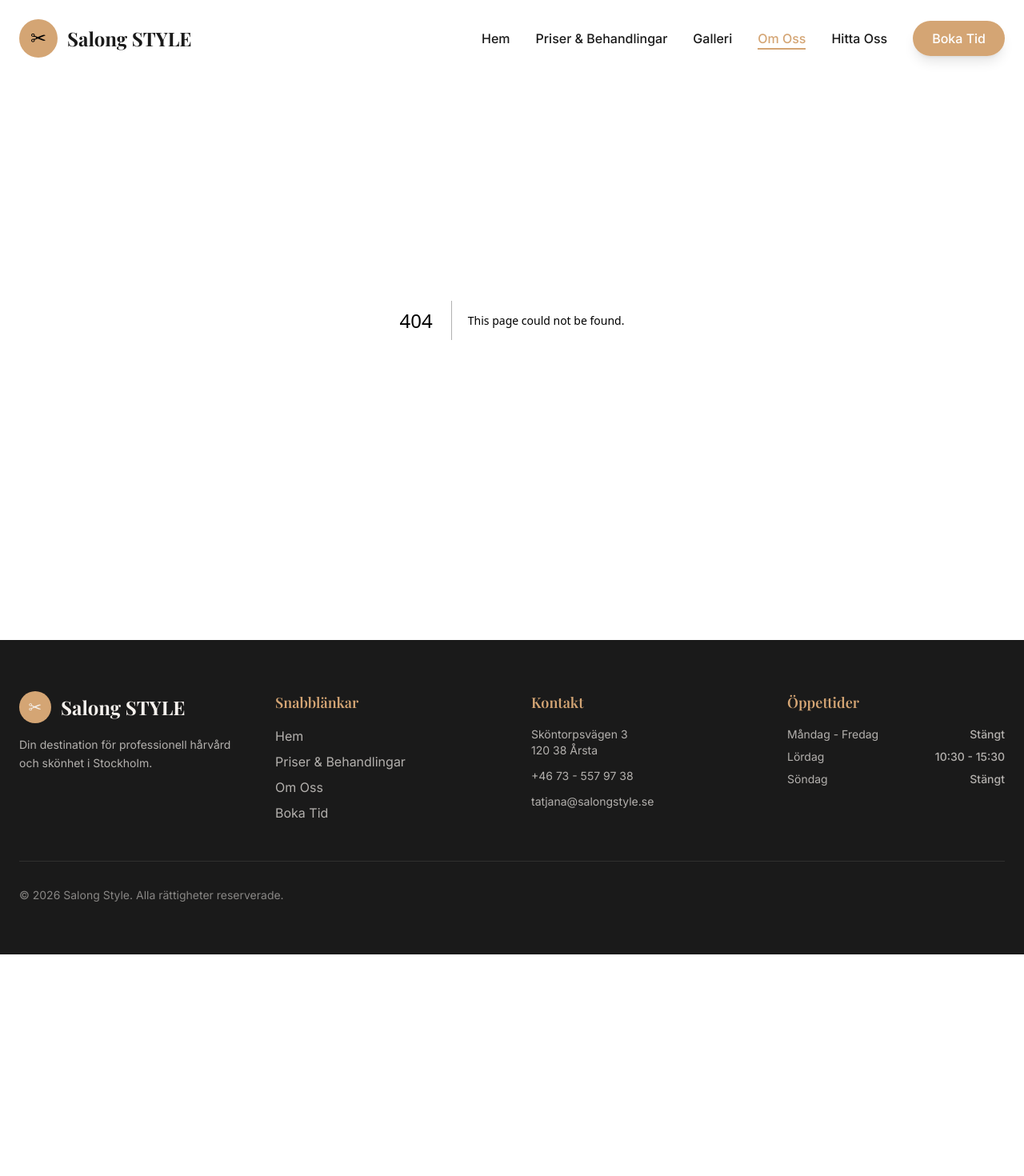
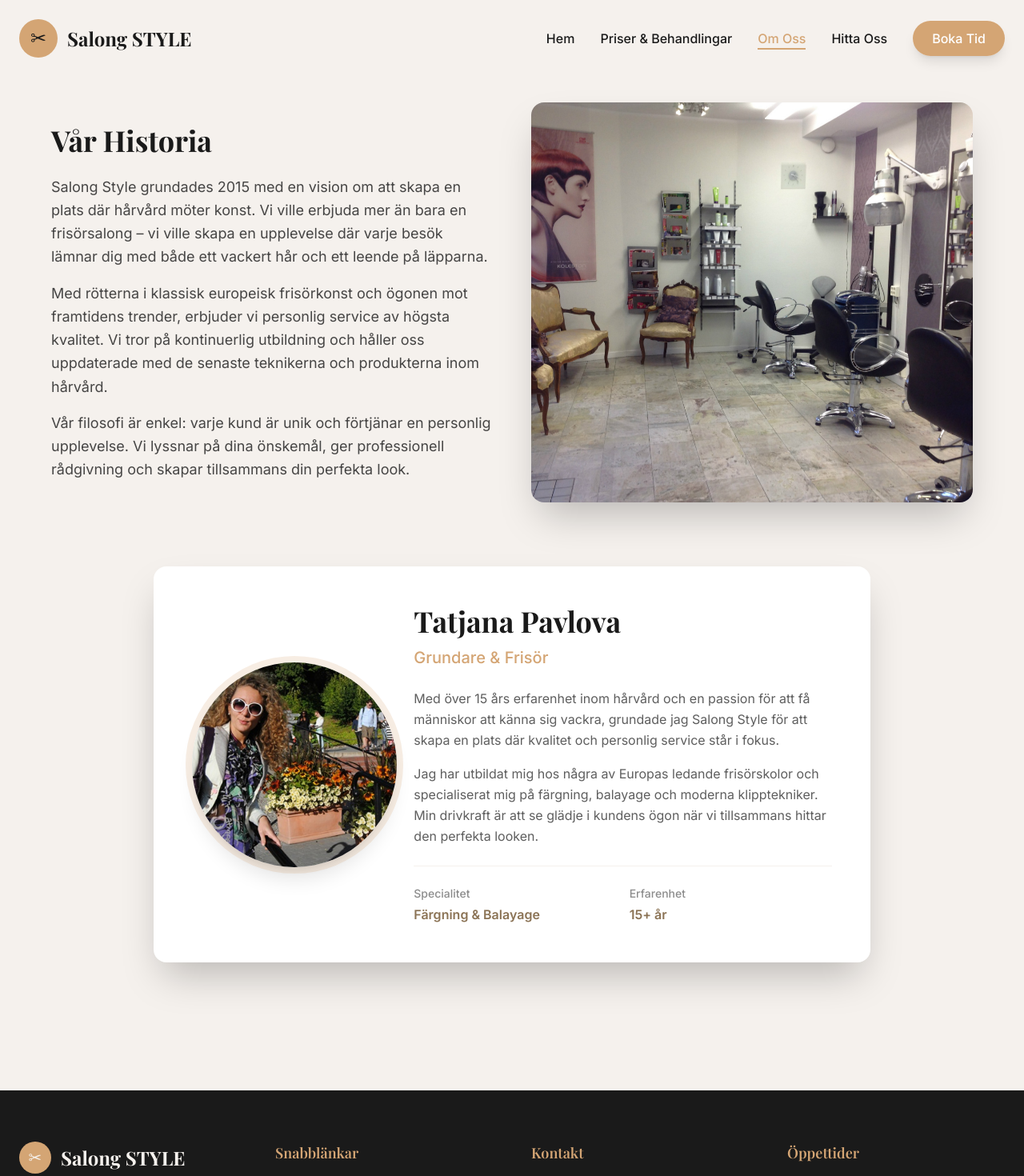
Before and after one commit to ViktorP1/SalongSTYLE, a Next.js app: page /om-oss in a window 1280 px wide. Before the commit this address had no page. Shown: the top 1470 px of the page at 80% size. Before the commit the page ends 1193 px from the top, so only its background shows below. Built offline with nearby package versions, Linux system fonts and the light colour scheme; a web font is replaced by a local one.

Commit message:
Added About page

```diff
--- /dev/null
+++ b/app/om-oss/page.tsx
@@ -0,0 +1,109 @@
+import Image from 'next/image'
+import Link from 'next/link'
+
+export const metadata = {
+  title: 'Om Oss - Salong Style',
+  description: 'Lär känna oss på Salong Style och vår passion för hårvård.',
+}
+
+export default function OmOss() {
+  return (
+    <div className="min-h-screen pt-32 pb-20">
+
+      <div className="container mx-auto px-6">
+        <div className="max-w-6xl mx-auto mb-20">
+          <div className="grid md:grid-cols-2 gap-12 items-center">
+            <div className="order-2 md:order-1">
+              <h2 className="font-display text-4xl font-bold text-primary mb-6">
+                Vår Historia
+              </h2>
+              <div className="space-y-4 text-lg text-primary/80 leading-relaxed">
+                <p>
+                  Salong Style grundades 2015 med en vision om att skapa en plats där hårvård möter konst.
+                  Vi ville erbjuda mer än bara en frisörsalong – vi ville skapa en upplevelse där varje
+                  besök lämnar dig med både ett vackert hår och ett leende på läpparna.
+                </p>
+                <p>
+                  Med rötterna i klassisk europeisk frisörkonst och ögonen mot framtidens trender,
+                  erbjuder vi personlig service av högsta kvalitet. Vi tror på kontinuerlig
+                  utbildning och håller oss uppdaterade med de senaste teknikerna och produkterna inom hårvård.
+                </p>
+                <p>
+                  Vår filosofi är enkel: varje kund är unik och förtjänar en personlig upplevelse.
+                  Vi lyssnar på dina önskemål, ger professionell rådgivning och skapar tillsammans din
+                  perfekta look.
+                </p>
+              </div>
+            </div>
+
+            <div className="order-1 md:order-2">
+              <div className="relative h-[500px] rounded-2xl overflow-hidden shadow-2xl">
+                <Image
+                  src="/images/salong.jpg"
+                  alt="Salong Style interiör"
+                  fill
+                  className="object-cover"
+                  priority
+                />
+              </div>
+            </div>
+          </div>
+        </div>
+
+        <div className="mb-20">
+
+          <div className="max-w-4xl mx-auto">
+            <div className="bg-white rounded-2xl p-12 shadow-2xl">
+              <div className="grid md:grid-cols-3 gap-8 items-center">
+                <div className="md:col-span-1">
+                  <div className="relative w-64 h-64 mx-auto rounded-full overflow-hidden ring-8 ring-secondary/20 shadow-xl">
+                    <Image
+                      src="/images/tatjana.jpg"
+                      alt="Ägare - Salong Style"
+                      fill
+                      className="object-cover"
+                    />
+                  </div>
+                </div>
+
+                <div className="md:col-span-2 text-center md:text-left">
+                  <h3 className="font-display text-4xl font-bold text-primary mb-3">
+                    Tatjana Pavlova
+                  </h3>
+                  <p className="text-secondary text-xl font-medium mb-6">
+                    Grundare & Frisör
+                  </p>
+
+                  <div className="space-y-4 text-primary/70 leading-relaxed mb-6">
+                    <p>
+                      Med över 15 års erfarenhet inom hårvård och en passion för att få människor att
+                      känna sig vackra, grundade jag Salong Style för att skapa en plats där kvalitet
+                      och personlig service står i fokus.
+                    </p>
+                    <p>
+                      Jag har utbildat mig hos några av Europas ledande frisörskolor och specialiserat
+                      mig på färgning, balayage och moderna klipptekniker. Min drivkraft är att se
+                      glädje i kundens ögon när vi tillsammans hittar den perfekta looken.
+                    </p>
+                  </div>
+
+                  <div className="grid grid-cols-2 gap-4 pt-6 border-t border-cream">
+                    <div>
+                      <p className="text-sm text-primary/50 font-medium mb-1">Specialitet</p>
+                      <p className="text-accent font-semibold">Färgning & Balayage</p>
+                    </div>
+                    <div>
+                      <p className="text-sm text-primary/50 font-medium mb-1">Erfarenhet</p>
+                      <p className="text-accent font-semibold">15+ år</p>
+                    </div>
+                  </div>
+                </div>
+              </div>
+            </div>
+          </div>
+        </div>
+
+      </div>
+    </div>
+  )
+}
--- a/app/priser/page.tsx
+++ b/app/priser/page.tsx
@@ -68,7 +68,7 @@ export default function Priser() {
   return (
     <div className="min-h-screen pt-32 pb-20">
       {/* Header */}
-      <div className="bg-gradient-to-br from-secondary/10 to-accent/10 py-20 mb-16">
+      <div className="bg-linear-to-br from-secondary/10 to-accent/10 py-20 mb-16">
         <div className="container mx-auto px-6 text-center">
           <h1 className="font-display text-6xl md:text-7xl font-bold text-primary mb-6">
             Priser & Behandlingar
--- a/components/Navigation.tsx
+++ b/components/Navigation.tsx
@@ -20,7 +20,6 @@ export default function Navigation() {
   const navLinks = [
     { href: '/', label: 'Hem' },
     { href: '/priser', label: 'Priser & Behandlingar' },
-    { href: '/galleri', label: 'Galleri' },
     { href: '/om-oss', label: 'Om Oss' },
     { href: '/hitta-oss', label: 'Hitta Oss' },
   ]
```
Also changed, not shown: public/images/salong.jpg (added), public/images/tatjana.jpg (added).
